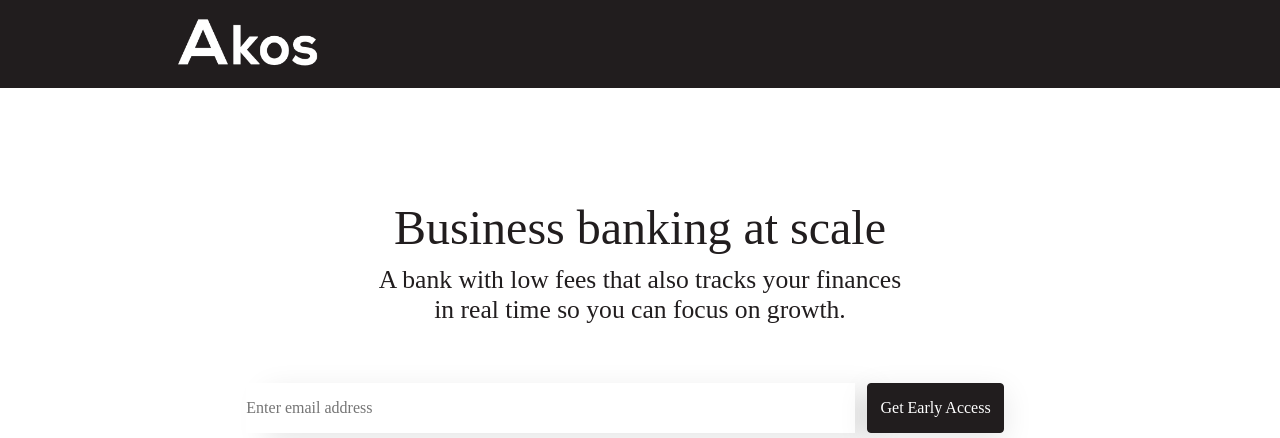
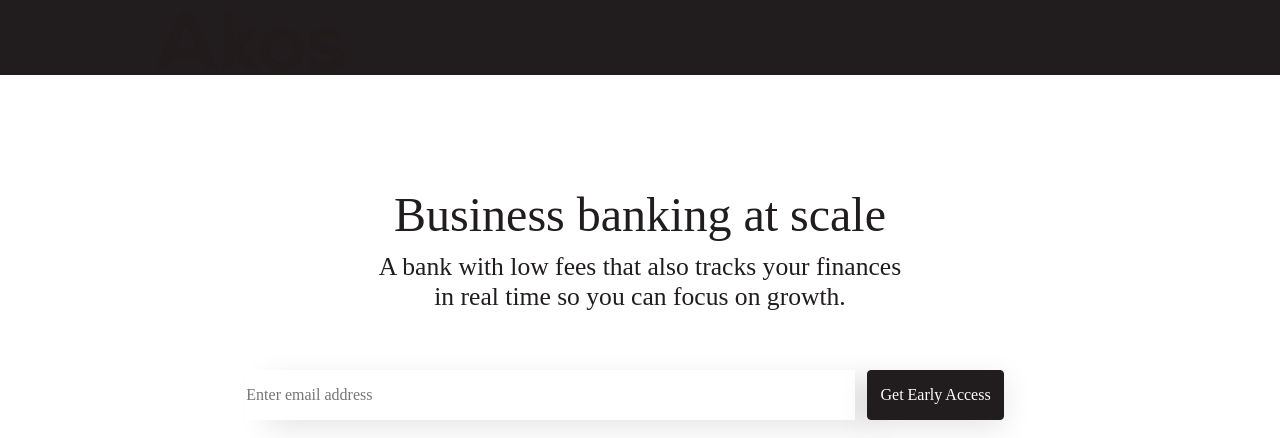
Before and after one commit to akos2020/Akos, a plain HTML site: page index.html in a window 1280 px wide. Shown: the top 438 px of the page. Drawn offline with nearby package versions, Linux system fonts and the light colour scheme.

Commit message:
Update index.html

```diff
--- a/index.html
+++ b/index.html
@@ -29,7 +29,7 @@
     <header>
       <div class="container-center pt-2">
         <!--- <div class="float-left pr-5 pb-3"> --->
-          <img class="logotext" alt="LogoText" src="assets/logotext.png"></a>
+          <img class="logotext" alt="LogoText" src="assets/logotext-dark.png"></a>
       </div>
     </header>
 
```
